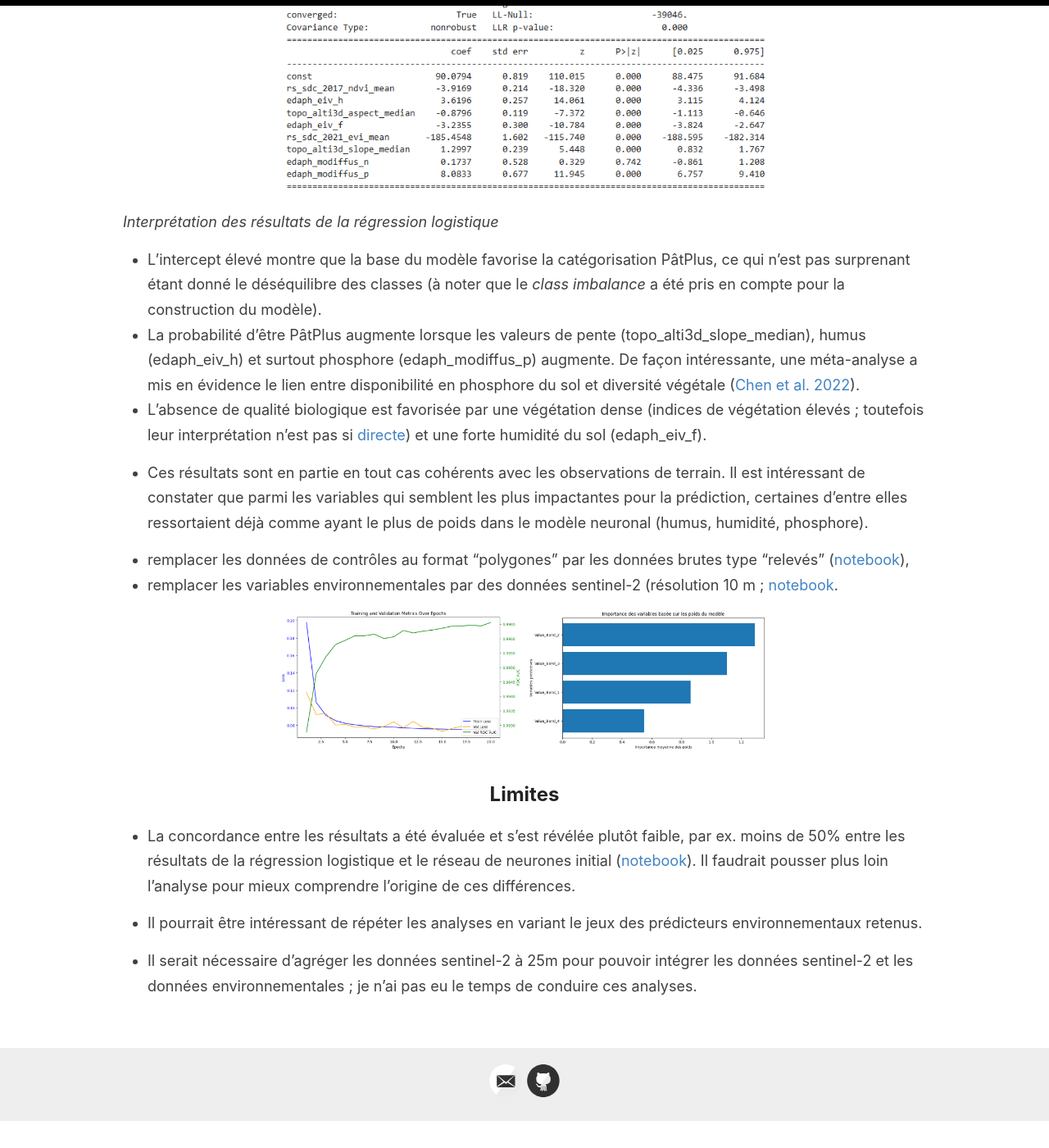
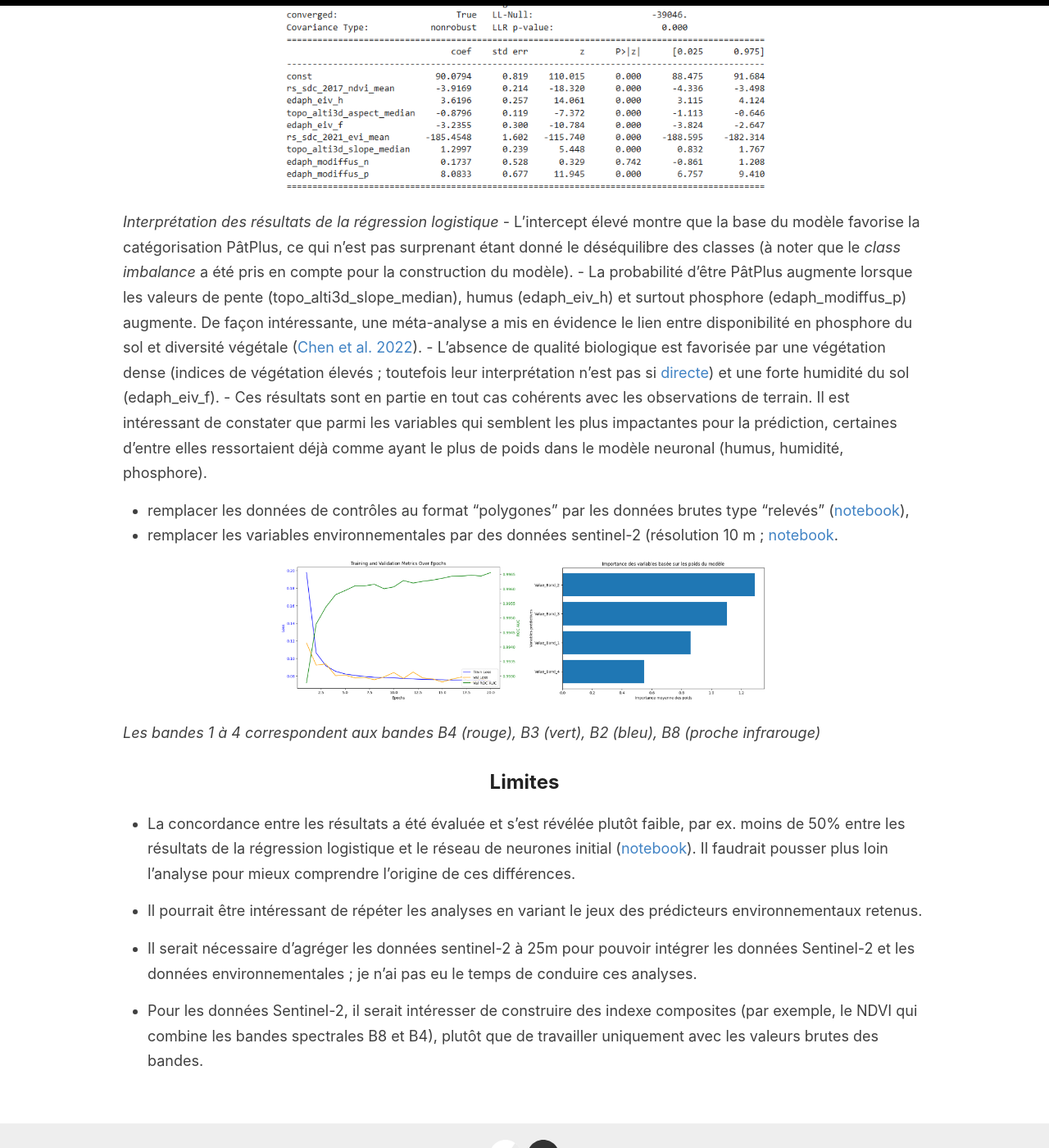
Before and after one commit to sca-opdir/sber-biodiversite-ml-prediction, a Jekyll site: the page built from _pages/results.md, in a window 1280 px wide and 1400 px high, scrolled down 4344 px. Shown: the whole window at 82% size. Built offline with Jekyll 4.4.1, drawn with Linux system fonts in a browser that asks for light colours; before the commit the page ends 5712 px from its top, so only the background shows below that.

Commit message:
Update results.md

```diff
--- a/_pages/results.md
+++ b/_pages/results.md
@@ -84,17 +84,19 @@ Afin de consolider les résultats obtenus avec ce jeu de données environnementa
 </div>
 
 *Interprétation des résultats de la régression logistique*
-- L'intercept élevé montre que la base du modèle favorise la catégorisation PâtPlus, ce qui n'est pas surprenant étant donné le déséquilibre des classes (à noter que le *class imbalance* a été pris en compte pour la construction du modèle).
-- La probabilité d'être PâtPlus augmente lorsque les valeurs de pente (topo_alti3d_slope_median), humus (edaph_eiv_h) et surtout phosphore (edaph_modiffus_p) augmente. De façon intéressante, une méta-analyse a mis en évidence le lien entre disponibilité en phosphore du sol et diversité végétale ([Chen et al. 2022](https://doi.org/10.1038/s41559-022-01794-z)).
-- L'absence de qualité biologique est favorisée par une végétation dense (indices de végétation élevés ; toutefois leur interprétation n'est pas si [directe](https://docs.up42.com/help/spectral-indexes)) et une forte humidité du sol (edaph_eiv_f).
-- Ces résultats sont en partie en tout cas cohérents avec les observations de terrain. Il est intéressant de constater que parmi les variables qui semblent les plus impactantes pour la prédiction, certaines d'entre elles ressortaient déjà comme ayant le plus de poids dans le modèle neuronal (humus, humidité, phosphore).
+    - L'intercept élevé montre que la base du modèle favorise la catégorisation PâtPlus, ce qui n'est pas surprenant étant donné le déséquilibre des classes (à noter que le *class imbalance* a été pris en compte pour la construction du modèle).
+    - La probabilité d'être PâtPlus augmente lorsque les valeurs de pente (topo_alti3d_slope_median), humus (edaph_eiv_h) et surtout phosphore (edaph_modiffus_p) augmente. De façon intéressante, une méta-analyse a mis en évidence le lien entre disponibilité en phosphore du sol et diversité végétale ([Chen et al. 2022](https://doi.org/10.1038/s41559-022-01794-z)).
+    - L'absence de qualité biologique est favorisée par une végétation dense (indices de végétation élevés ; toutefois leur interprétation n'est pas si [directe](https://docs.up42.com/help/spectral-indexes)) et une forte humidité du sol (edaph_eiv_f).
+    - Ces résultats sont en partie en tout cas cohérents avec les observations de terrain. Il est intéressant de constater que parmi les variables qui semblent les plus impactantes pour la prédiction, certaines d'entre elles ressortaient déjà comme ayant le plus de poids dans le modèle neuronal (humus, humidité, phosphore).
 
 * remplacer les données de contrôles au format "polygones" par les données brutes type "relevés" ([notebook](https://www.kaggle.com/code/mzufferey/sber-nn-relev-s-p-t)),
 * remplacer les variables environnementales par des données sentinel-2 (résolution 10 m ; [notebook](https://www.kaggle.com/code/mzufferey/ffn-sber-paturagev4-sentinel).
 
 <div align="center">
-  <img src="{{site.baseurl}}/images/sentinel_apprentissage_et_poids.png" alt="Résultats de l'apprentissage avec les données Sentinel" width="600"/>
+  <img src="{{site.baseurl}}/images/sentinel_apprentissage_et_poids.png" alt="Résultats de l'apprentissage avec les données Sentinel-2" width="600"/>
 </div>
+
+*Les bandes 1 à 4 correspondent aux bandes B4 (rouge), B3 (vert), B2 (bleu), B8 (proche infrarouge)*
 
 ## Limites
 
@@ -102,4 +104,6 @@ Afin de consolider les résultats obtenus avec ce jeu de données environnementa
 
 * Il pourrait être intéressant de répéter les analyses en variant le jeux des prédicteurs environnementaux retenus.
 
-* Il serait nécessaire d'agréger les données sentinel-2 à 25m pour pouvoir intégrer les données sentinel-2 et les données environnementales ; je n'ai pas eu le temps de conduire ces analyses.
+* Il serait nécessaire d'agréger les données sentinel-2 à 25m pour pouvoir intégrer les données Sentinel-2 et les données environnementales ; je n'ai pas eu le temps de conduire ces analyses.
+
+* Pour les données Sentinel-2, il serait intéresser de construire des indexe composites (par exemple, le NDVI qui combine les bandes spectrales B8 et B4), plutôt que de travailler uniquement avec les valeurs brutes des bandes.
```
